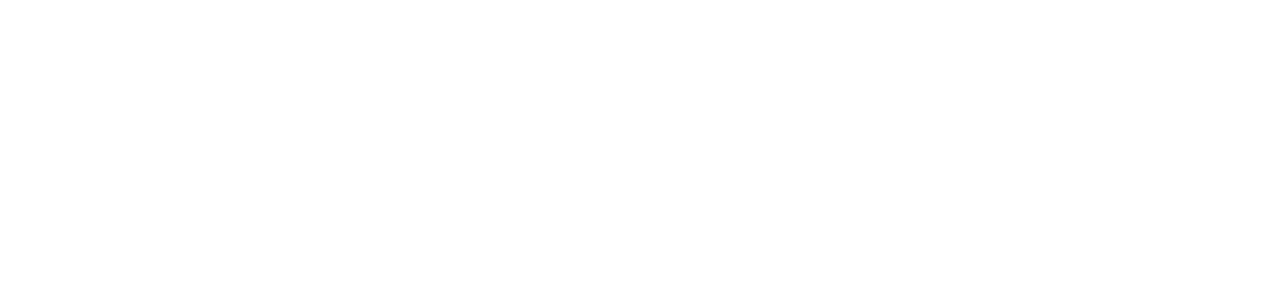
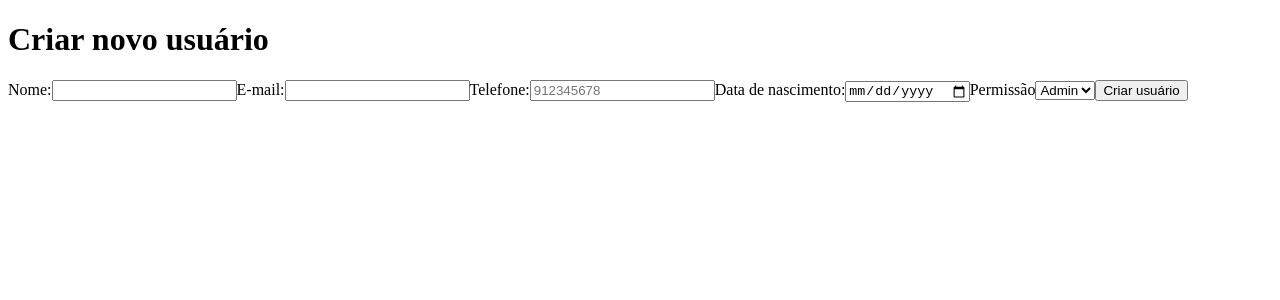
Before and after one commit to indigotech/onboard-gustavo-matsumoto, a React (Create React App) app: page /createuser in a window 1280 px wide. Before the commit this address had no page. Shown: the top 300 px of the page. Built offline with nearby package versions, Linux system fonts and the light colour scheme.

Commit message:
create user done

```diff
--- a/src/NewUserPage/NewUserPage.tsx
+++ b/src/NewUserPage/NewUserPage.tsx
@@ -1,5 +1,96 @@
-import React from "react";
+import { useMutation } from "@apollo/client";
+import React, { useState } from "react";
+import { useNavigate } from "react-router-dom";
+import { validateEmail } from "../LoginScreen/InputValidationScript";
+import { CREATE_USER_MUTATION } from "../services/GraphQLOperations";
 
-// function NewUserPage(){
+function NewUserPage() {
 
-// }
+    const navigate = useNavigate();
+
+  const [name, setName] = useState("");
+  const [tel, setTel] = useState("");
+  const [birth, setBirth] = useState(Date);
+  const [email, setEmail] = useState("");
+  const [role, setRole] = useState("");
+  const today = new Date();
+  const date =
+    today.getFullYear() + "-" + (today.getMonth() + 1) + "-" + today.getDate();
+  const [createUserMutation, { data, loading, error }] = useMutation(
+    CREATE_USER_MUTATION,
+    {
+      context: {
+        headers: {
+          Authorization: localStorage.getItem("token"),
+        },
+      },
+      onError: (error) => {
+        alert(error.message);
+      },
+      onCompleted: () => {
+        console.log("user created successfully");
+        navigate("/users")
+      },
+    }
+  );
+  const handleSubmit = (e: any) => {
+    e.preventDefault();
+    console.log(error);
+    if (validateEmail(email)) {
+      createUserMutation({
+        variables: {
+            name,
+            email,
+            phone: tel,
+            birthDate: birth,
+            role,
+        },
+      });
+    }
+  };
+  return (
+    <div>
+      <h1>Criar novo usuário</h1>
+      <form onSubmit={handleSubmit}>
+        <label>Nome:</label>
+        <input type="text" onChange={(e) => setName(e.target.value)} required />
+
+        <label>E-mail:</label>
+        <input
+          type="email"
+          onChange={(e) => setEmail(e.target.value)}
+          required
+        />
+
+        <label>Telefone:</label>
+        <input
+          type="text"
+          placeholder="912345678"
+          onChange={(e) => setTel(e.target.value)}
+          required
+        />
+
+        <label>Data de nascimento:</label>
+        <input
+          type="date"
+          min="1900-01-01"
+          onChange={(e) => setBirth(e.target.value)}
+          max={date}
+          required
+        />
+
+        <label>Permissão</label>
+        <label>
+          <select onChange={(e) => setRole(e.target.value)}>
+            <option value="admin">Admin</option>
+            <option value="user">User</option>
+          </select>
+        </label>
+
+        <button type="submit">Criar usuário</button>
+      </form>
+    </div>
+  );
+}
+
+export default NewUserPage;
--- a/src/UsersList/UsersListScreen.tsx
+++ b/src/UsersList/UsersListScreen.tsx
@@ -44,6 +44,27 @@
       >
         Load more
       </button>
+      <a
+        style={{
+          position: "fixed",
+          right: "2%",
+          top: "90%",
+          borderRadius: "50%",
+          height: "60px",
+          width: "60px",
+          backgroundColor: "black",
+          color: "white",
+          fontSize: "40px",
+          textAlign: "center",
+          display: "flex",
+          justifyContent: "center",
+          alignItems: "center",
+          textDecoration: "none",
+        }}
+        href="/createuser"
+      >
+        +
+      </a>
     </div>
   );
 }
--- a/src/index.tsx
+++ b/src/index.tsx
@@ -5,6 +5,7 @@
 import { BrowserRouter, Route, Routes } from "react-router-dom";
 import LoginScreen from "./LoginScreen/LoginScreen";
 import UsersListScreen from "./UsersList/UsersListScreen";
+import NewUserPage from "./NewUserPage/NewUserPage";
 
 const client = new ApolloClient({
   uri: "https://tq-template-server-sample.herokuapp.com/graphql",
@@ -21,6 +22,7 @@
         <Routes>
           <Route path="/" element={<LoginScreen />} />
           <Route path="users" element={<UsersListScreen />} />
+          <Route path="createuser" element={<NewUserPage />} />
         </Routes>
       </BrowserRouter>
     </ApolloProvider>
--- a/src/services/GraphQLOperations.tsx
+++ b/src/services/GraphQLOperations.tsx
@@ -23,3 +23,40 @@
     }
   }
 `;
+
+export const CREATE_USER_MUTATION = gql`
+  mutation (
+    $name: String!
+    $email: String!
+    $phone: String!
+    $birthDate: Date!
+    $role: UserRole!
+  ) {
+    createUser(
+      data: {
+        name: $name
+        email: $email
+        phone: $phone
+        birthDate: $birthDate
+        role: $role
+      }
+    ) {
+      id
+    }
+  }
+`;
+
+// mutation {
+
+//   createUser(
+//     data: {
+//       name: "joao"
+//       email: "joao@joao.com"
+//       phone: "91234-5678"
+//       birthDate: "2000-01-01"
+//       role: admin
+//     }
+//   ) {
+//     id
+//   }
+// }
```
